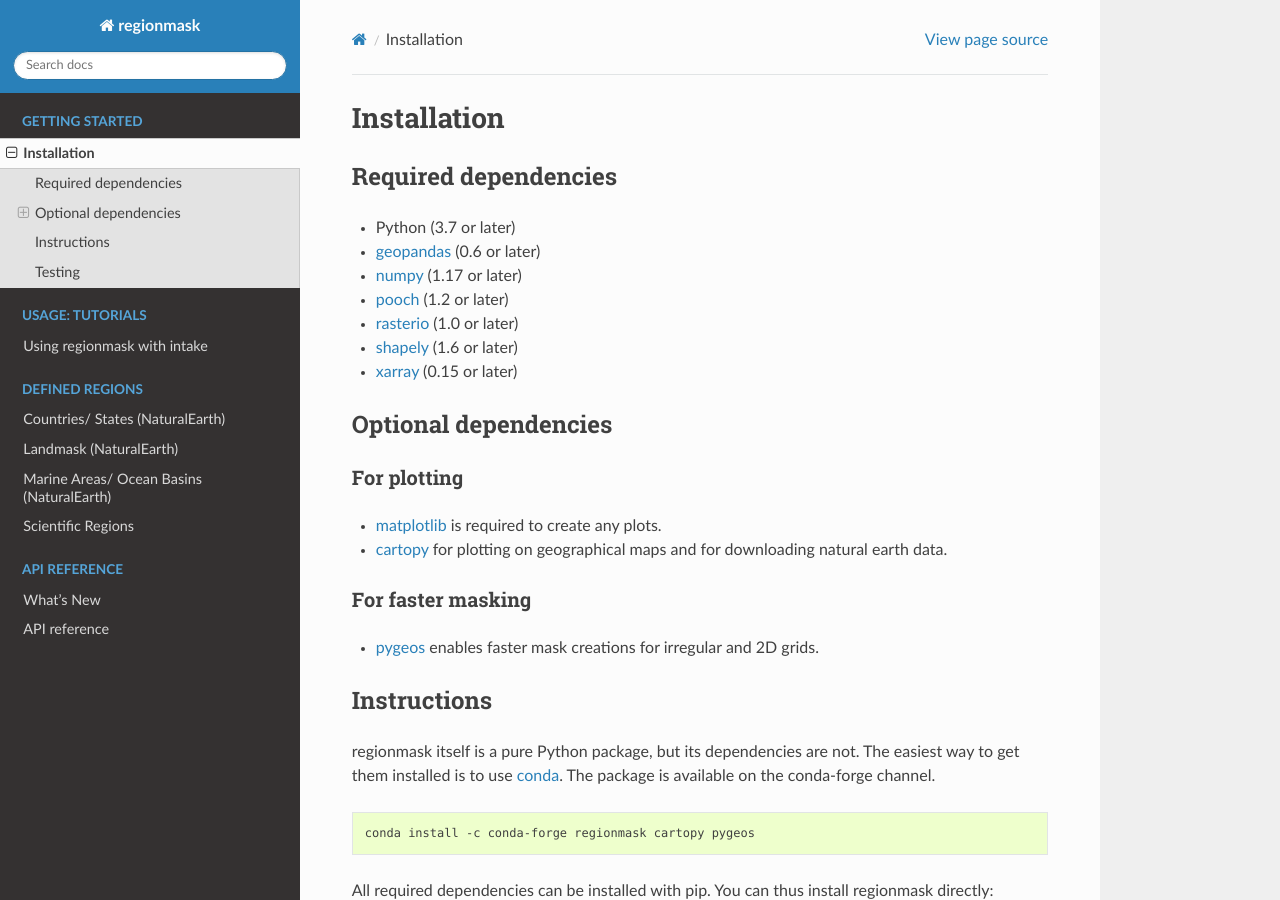
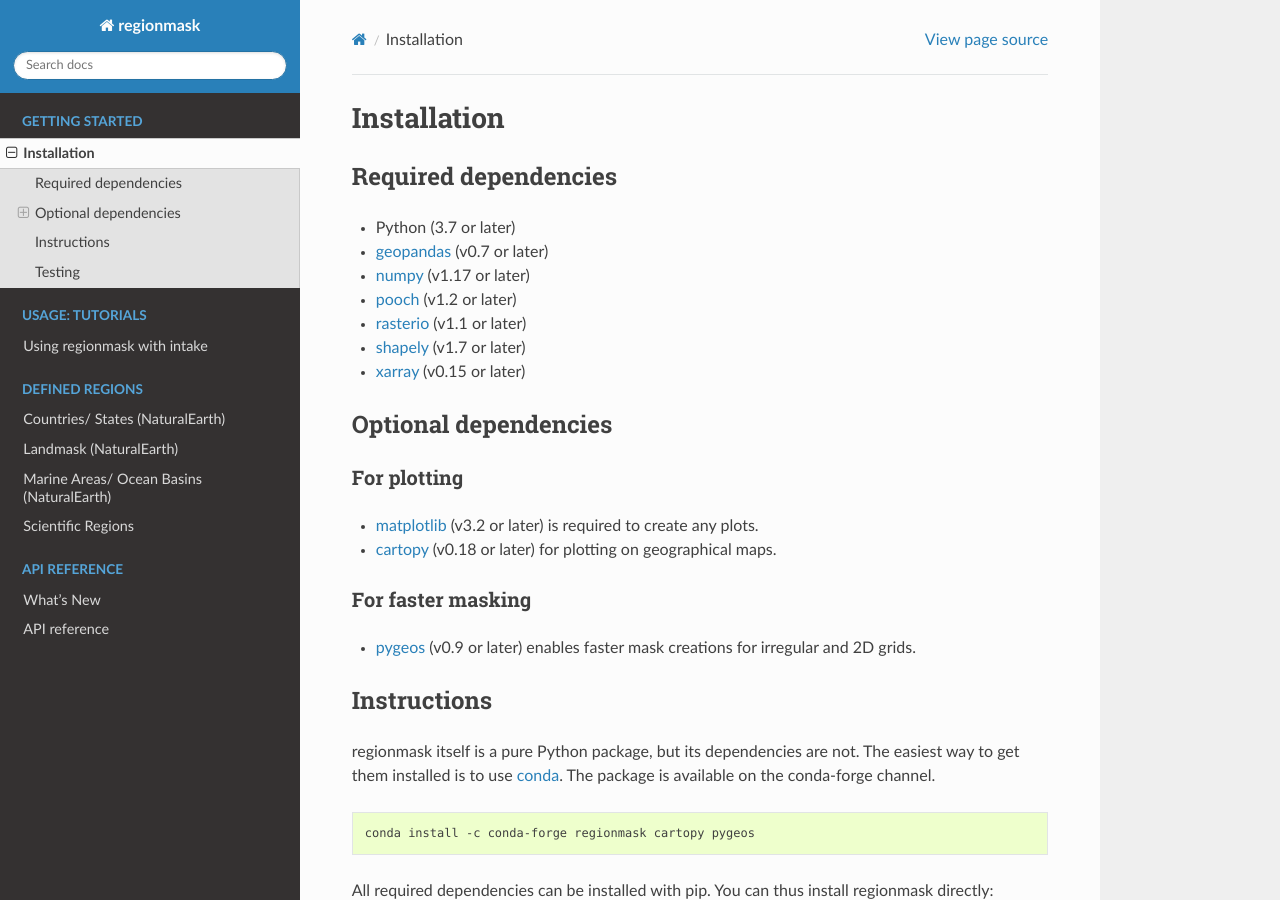
Before and after one commit to regionmask/regionmask, a Sphinx documentation site: the page built from docs/installation.rst, in a window 1280 px wide and 900 px high. Built offline with Sphinx 7.4.7 and the Read the Docs theme 2.0.0, drawn with Linux system fonts in a browser that asks for light colours; pages that are not in the unit, such as notebooks, are missing from menus; the version number could not be read and is left out.

```diff
--- a/docs/installation.rst
+++ b/docs/installation.rst
@@ -5,12 +5,12 @@ Required dependencies
 ---------------------
 
 - Python (3.7 or later)
-- `geopandas <http://geopandas.org/>`__ (0.6 or later)
-- `numpy <http://www.numpy.org/>`__ (1.17 or later)
-- `pooch <https://www.fatiando.org/pooch/latest/>`__ (1.2 or later)
-- `rasterio <https://rasterio.readthedocs.io/>`__ (1.0 or later)
-- `shapely <http://toblerity.org/shapely/>`__ (1.6 or later)
-- `xarray <http://xarray.pydata.org/>`__ (0.15 or later)
+- `geopandas <http://geopandas.org/>`__ (v0.7 or later)
+- `numpy <http://www.numpy.org/>`__ (v1.17 or later)
+- `pooch <https://www.fatiando.org/pooch/latest/>`__ (v1.2 or later)
+- `rasterio <https://rasterio.readthedocs.io/>`__ (v1.1 or later)
+- `shapely <http://toblerity.org/shapely/>`__ (v1.7 or later)
+- `xarray <http://xarray.pydata.org/>`__ (v0.15 or later)
 
 Optional dependencies
 ---------------------
@@ -18,14 +18,14 @@ Optional dependencies
 For plotting
 ~~~~~~~~~~~~
 
-- `matplotlib <http://matplotlib.org/>`__ is required to create any plots.
-- `cartopy <http://scitools.org.uk/cartopy/>`__ for plotting on geographical maps and
-  for downloading natural earth data.
+- `matplotlib <http://matplotlib.org/>`__ (v3.2 or later) is required to create any plots.
+- `cartopy <http://scitools.org.uk/cartopy/>`__ (v0.18 or later) for plotting on
+  geographical maps.
 
 For faster masking
 ~~~~~~~~~~~~~~~~~~
 
-- `pygeos <https://pygeos.readthedocs.io/en/stable/>`__ enables faster mask creations for
+- `pygeos <https://pygeos.readthedocs.io/en/stable/>`__ (v0.9 or later) enables faster mask creations for
   irregular and 2D grids.
 
 Instructions
--- a/docs/whats_new.rst
+++ b/docs/whats_new.rst
@@ -22,7 +22,12 @@ Breaking Changes
   ============ ===== =====
   Package      Old   New
   ============ ===== =====
+  cartopy      0.17  0.18
+  geopandas    0.6   0.7
+  matplotlib   3.1   3.2
   pooch        1.0   1.2
+  rasterio     1.0   1.1
+  shapely      1.6   1.7
   ============ ===== =====
 
 - ``regionmask.defined_regions.natural_earth`` is deprecated. ``defined_regions.natural_earth`` used
--- a/requirements.txt
+++ b/requirements.txt
@@ -2,9 +2,9 @@
 # it exists to let GitHub build the repository dependency graph
 # https://help.github.com/en/github/visualizing-repository-data-with-graphs/listing-the-packages-that-a-repository-depends-on
 
-geopandas >= 0.6
+geopandas >= 0.7
 numpy >= 1.17
 pooch >= 1.2
-rasterio >= 1.0
-shapely >= 1.6
+rasterio >= 1.1
+shapely >= 1.7
 xarray >= 0.15
--- a/setup.cfg
+++ b/setup.cfg
@@ -27,12 +27,12 @@ zip_safe = False  # https://mypy.readthedocs.io/en/latest/installed_packages.htm
 include_package_data = True
 python_requires = >=3.7
 install_requires =
-    geopandas >= 0.6
+    geopandas >= 0.7
     numpy >= 1.17
     pooch >= 1.2
-    rasterio >= 1.0
+    rasterio >= 1.1
     setuptools >= 40.4  # for pkg_resources
-    shapely >= 1.6
+    shapely >= 1.7
     xarray >= 0.15
 
 [tool:pytest]
```
Also changed, not shown: 2 other files.
